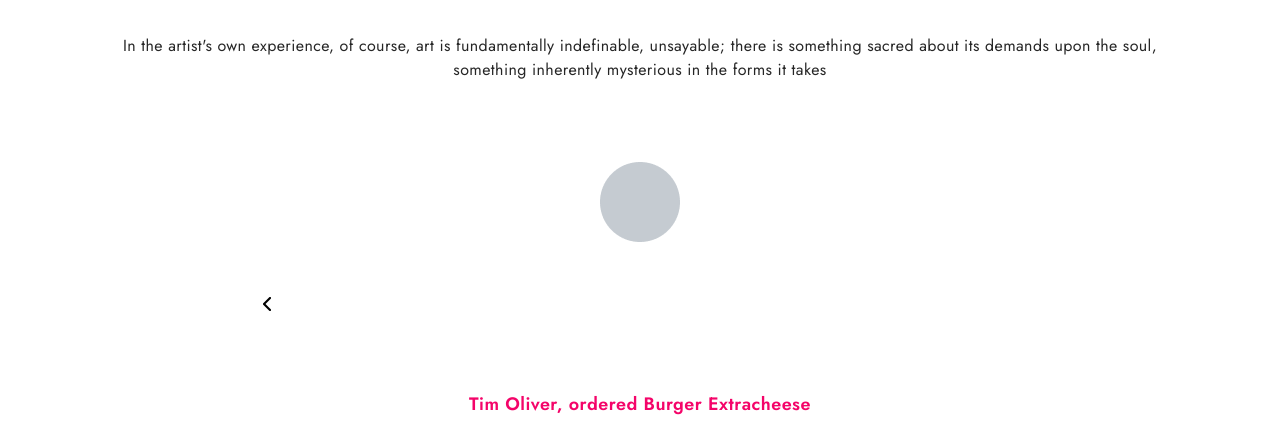
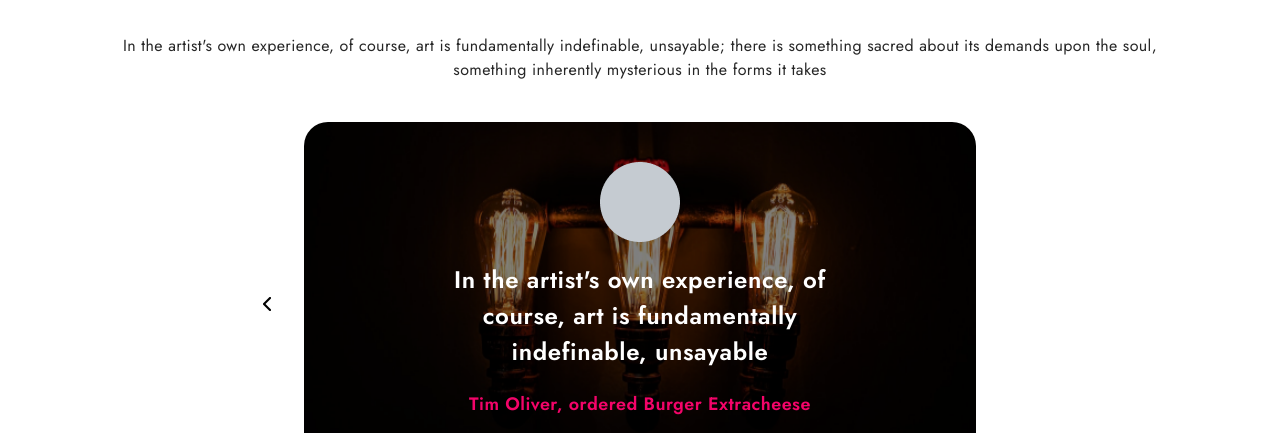
Before and after one commit to Eagl3Eyes/Food-Delivery-App---PROMIXCO-Group, a plain HTML site: page index.html in a window 1280 px wide. Shown: the part 3456-3889 px from the top of the page. Drawn offline with nearby package versions, Linux system fonts and the light colour scheme; the site is published under a folder, as on GitHub Pages, so addresses that start at the root find nothing.

Commit message:
bug fixed

```diff
--- a/index.html
+++ b/index.html
@@ -261,7 +261,7 @@
                 <div class="max-w-2xl mx-auto relative min-h-[278px] md:min-h-[380px] lg:min-h-[340px] overflow-hidden">
 
                     <div
-                        class="bg-[url('/images/testimonial.png')] bg-cover bg-no-repeat bg-center py-5 md:py-10 md:px-32 rounded-3xl absolute slide w-full transition-transform duration-1000">
+                        class="bg-[url('images/testimonial.png')] bg-cover bg-no-repeat bg-center py-5 md:py-10 md:px-32 rounded-3xl absolute slide w-full transition-transform duration-1000">
                         <div class="max-w-sm mx-auto flex flex-col gap-5 items-center">
                             <img src="images/circle.png" alt="" />
                             <h1
```
